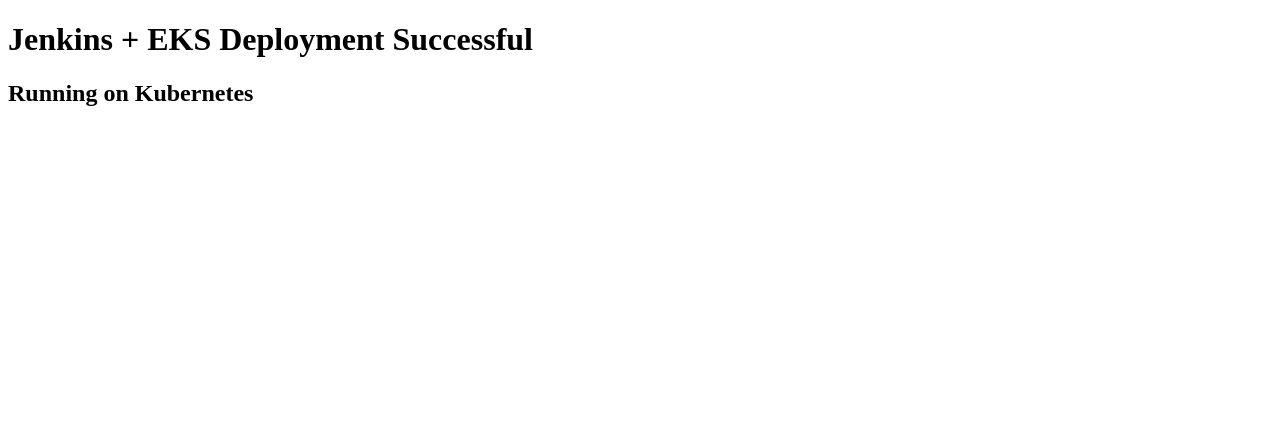
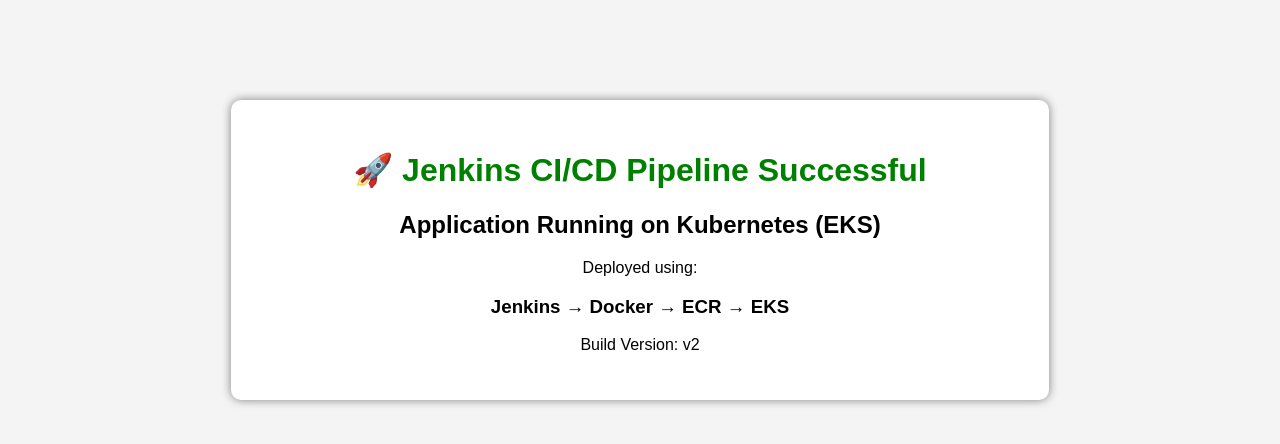
Before and after one commit to shubham-2143/Jenkins-CI-CD-with-K8-deployment, a plain HTML site: page app/index.html in a window 1280 px wide. Drawn offline with Linux system fonts and the light colour scheme.

Commit message:
Update index.html

```diff
--- a/app/index.html
+++ b/app/index.html
@@ -1,10 +1,45 @@
 <!DOCTYPE html>
 <html>
 <head>
-    <title>DevOps CI/CD Project</title>
+    <title>DevOps CI/CD Demo</title>
+    <style>
+        body {
+            text-align: center;
+            font-family: Arial, sans-serif;
+            margin-top: 100px;
+            background-color: #f4f4f4;
+        }
+
+        h1 {
+            color: green;
+        }
+
+        .box {
+            background: white;
+            width: 60%;
+            margin: auto;
+            padding: 30px;
+            border-radius: 10px;
+            box-shadow: 0px 0px 10px gray;
+        }
+    </style>
 </head>
+
 <body>
-    <h1>Jenkins + EKS Deployment Successful</h1>
-    <h2>Running on Kubernetes</h2>
+
+<div class="box">
+    <h1>🚀 Jenkins CI/CD Pipeline Successful</h1>
+
+    <h2>Application Running on Kubernetes (EKS)</h2>
+
+    <p>Deployed using:</p>
+
+    <h3>
+        Jenkins → Docker → ECR → EKS
+    </h3>
+
+    <p>Build Version: v2</p>
+</div>
+
 </body>
 </html>
```
